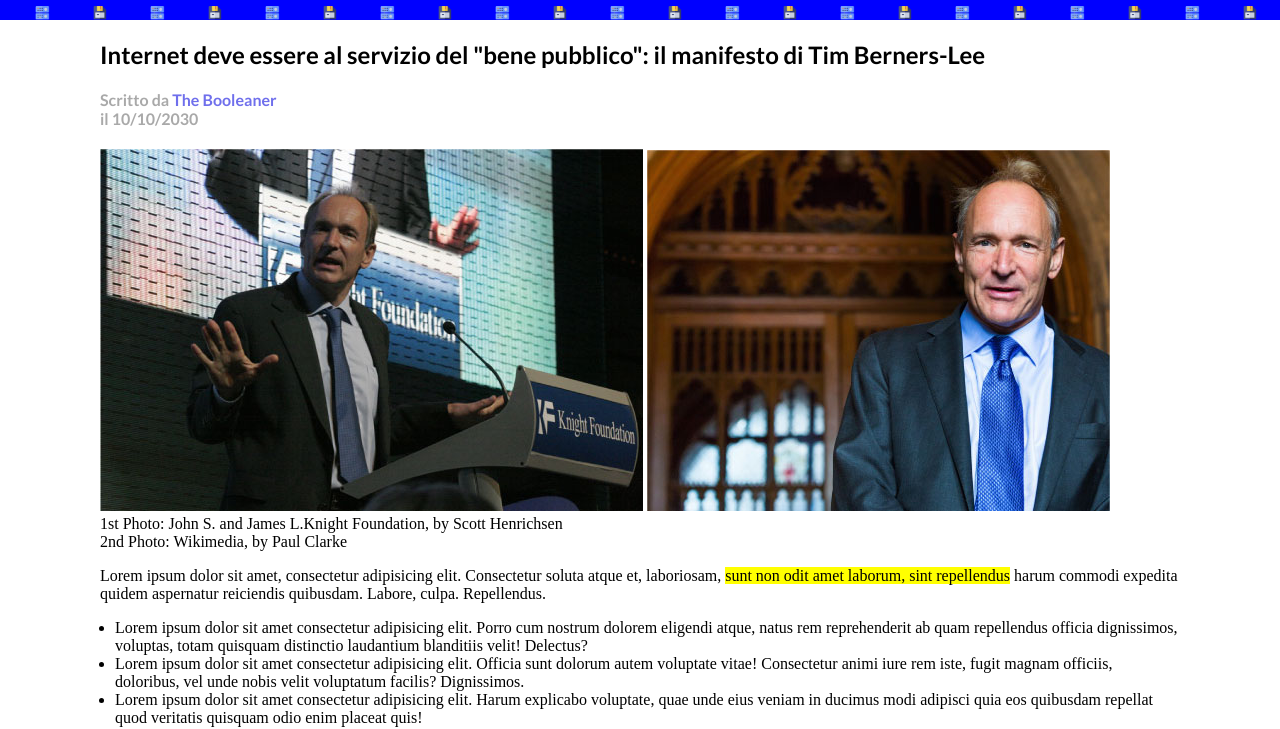
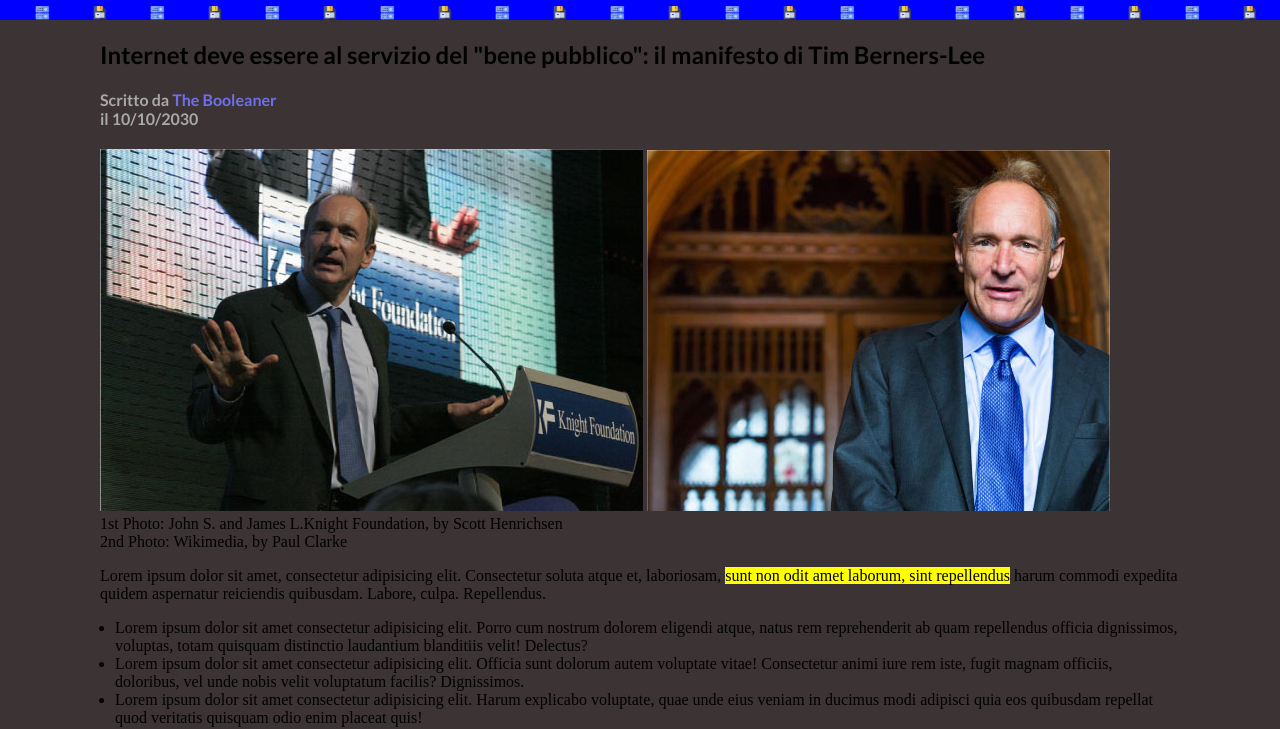
Before and after one commit to mauriziogiuffredi91/html-css-booleaner, a website: page index.html in a window 1280 px wide. Shown: the part 95-824 px from the top of the page. Drawn offline with Linux system fonts and the light colour scheme.

Commit message:
change background

```diff
--- a/style.css
+++ b/style.css
@@ -1,5 +1,6 @@
 body {
   margin: 0;
+  background: #3c3434;
 }
 
 header {
```
